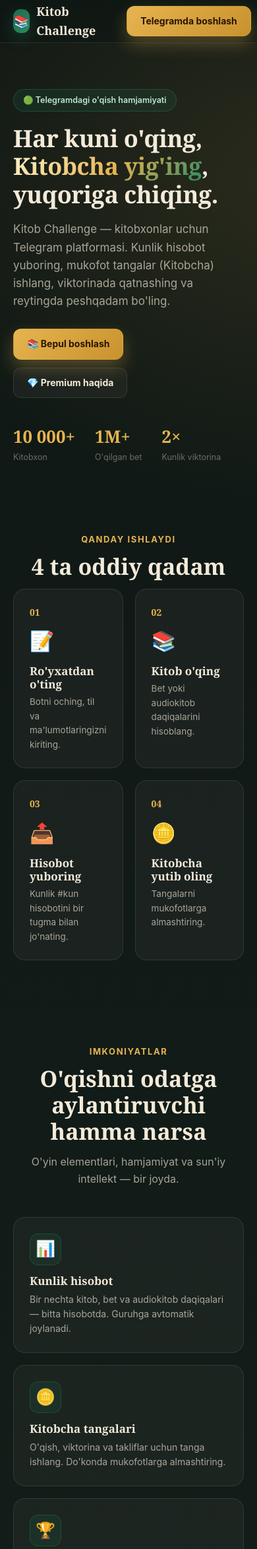
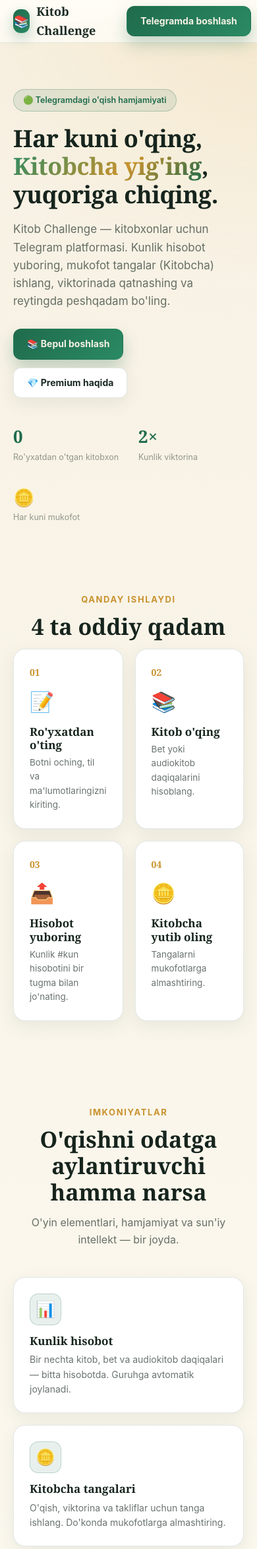
Before and after one commit to muradjanov-dev/kitob-challenge, a Django app: page / in a window 390 px wide; the page is wider, and only the part inside the window is pictured. Shown: the top 2347 px of that part at 66% size. Run offline with Django 4.2, Linux system fonts and the light colour scheme; parts of the project's set-up code (start-up, migrations or seed data) failed here and were passed over; some libraries are stand-ins or nearby versions.

Commit message:
feat: light landing redesign, real reader count, shop inside site
- Light (cream/paper) theme for the landing with dark-green primary CTA
  and a dark phone mockup for contrast.
- Hero "kitobxon" stat now shows the real, live count of registered
  readers (home view passes readers_count) instead of a hardcoded 10 000+.
- Do'kon now lives inside the site: a nav link + a dedicated shop section
  that opens /shop/. The bot reply keyboard collapses to a single 🌐 Sayt
  WebApp button (shop reachable from within the site).

Co-Authored-By: Claude Opus 4.8 <noreply@anthropic.com>

```diff
--- a/tgbot/templates/site/index.html
+++ b/tgbot/templates/site/index.html
@@ -10,28 +10,29 @@
   <script src="https://telegram.org/js/telegram-web-app.js"></script>
   <style>
     :root {
-      --bg-0: #0f1714;
-      --bg-1: #14201b;
-      --bg-2: #1b2a23;
-      --card: rgba(243,234,217,0.045);
-      --card-border: rgba(243,234,217,0.10);
-      --text: #f3ead9;
-      --text-dim: rgba(243,234,217,0.66);
-      --text-faint: rgba(243,234,217,0.40);
-      --accent: #e6b450;
-      --accent-2: #c8922e;
+      --bg-0: #f7f1e3;
+      --bg-1: #fffdf7;
+      --paper: #fffdf8;
+      --card: #ffffff;
+      --card-border: rgba(31,67,52,0.12);
+      --text: #1b2a23;
+      --text-dim: rgba(27,42,35,0.66);
+      --text-faint: rgba(27,42,35,0.46);
+      --accent: #c8922e;
+      --accent-2: #e6b450;
       --green: #1f6b4c;
       --green-2: #2a8a63;
       --serif: Georgia, "Iowan Old Style", "Times New Roman", serif;
+      --shadow: 0 8px 26px rgba(31,67,52,0.08);
       --maxw: 1120px;
     }
     * { box-sizing: border-box; margin: 0; padding: 0; -webkit-tap-highlight-color: transparent; }
     html { scroll-behavior: smooth; }
     body {
       background:
-        radial-gradient(1200px 700px at 8% -8%, rgba(31,107,76,0.28), transparent 65%),
-        radial-gradient(1000px 800px at 112% 4%, rgba(230,180,80,0.12), transparent 62%),
-        linear-gradient(180deg, var(--bg-0), var(--bg-1) 55%, var(--bg-0));
+        radial-gradient(1100px 650px at 8% -10%, rgba(31,107,76,0.10), transparent 60%),
+        radial-gradient(900px 700px at 112% 0%, rgba(230,180,80,0.16), transparent 60%),
+        linear-gradient(180deg, var(--bg-0), var(--bg-1) 55%, #f3ead9);
       color: var(--text);
       font-family: -apple-system, BlinkMacSystemFont, "Segoe UI", Roboto, Helvetica, Arial, sans-serif;
       line-height: 1.6;
@@ -39,16 +40,16 @@
       overflow-x: hidden;
     }
     .wrap { max-width: var(--maxw); margin: 0 auto; padding: 0 20px; }
-    h1, h2, h3, .serif { font-family: var(--serif); font-weight: 700; line-height: 1.18; }
+    h1, h2, h3, .serif { font-family: var(--serif); font-weight: 700; line-height: 1.18; color: #16241d; }
     a { color: inherit; text-decoration: none; }
     .gold { color: var(--accent); }
-    .em { color: var(--green-2); }
+    .em { color: var(--green); }
 
     /* ─── Header ─── */
     header {
       position: sticky; top: 0; z-index: 50;
-      backdrop-filter: blur(16px); -webkit-backdrop-filter: blur(16px);
-      background: linear-gradient(180deg, rgba(15,23,20,0.92), rgba(15,23,20,0.62));
+      backdrop-filter: blur(14px); -webkit-backdrop-filter: blur(14px);
+      background: linear-gradient(180deg, rgba(255,253,247,0.94), rgba(255,253,247,0.74));
       border-bottom: 1px solid var(--card-border);
     }
     .nav { display: flex; align-items: center; gap: 18px; height: 64px; }
@@ -57,11 +58,11 @@
       width: 36px; height: 36px; border-radius: 11px;
       background: linear-gradient(135deg, var(--green), var(--green-2));
       display: grid; place-items: center; font-size: 19px;
-      box-shadow: 0 8px 22px rgba(31,107,76,0.42);
+      box-shadow: 0 8px 20px rgba(31,107,76,0.28);
     }
     .nav .links { display: flex; gap: 22px; margin-left: 14px; }
     .nav .links a { color: var(--text-dim); font-size: 14px; transition: color .15s; }
-    .nav .links a:hover { color: var(--text); }
+    .nav .links a:hover { color: var(--green); }
     .nav .spacer { flex: 1; }
     .btn {
       display: inline-flex; align-items: center; gap: 8px;
@@ -71,12 +72,12 @@
     }
     .btn:active { transform: scale(0.97); }
     .btn-primary {
-      background: linear-gradient(135deg, var(--accent), var(--accent-2));
-      color: #2a1500; box-shadow: 0 12px 26px rgba(230,180,80,0.30);
+      background: linear-gradient(135deg, var(--green), var(--green-2));
+      color: #f6f1e6; box-shadow: 0 12px 24px rgba(31,107,76,0.26);
     }
-    .btn-primary:hover { filter: brightness(1.05); }
-    .btn-ghost { background: var(--card); border-color: var(--card-border); color: var(--text); }
-    .btn-ghost:hover { background: rgba(243,234,217,0.08); }
+    .btn-primary:hover { filter: brightness(1.04); }
+    .btn-ghost { background: var(--card); border-color: var(--card-border); color: var(--text); box-shadow: var(--shadow); }
+    .btn-ghost:hover { background: #fbf7ee; }
     .nav .menu-toggle { display: none; background: none; border: 0; color: var(--text); font-size: 24px; cursor: pointer; }
 
     /* ─── Hero ─── */
@@ -85,18 +86,18 @@
     .pill {
       display: inline-flex; align-items: center; gap: 8px;
       padding: 6px 14px; border-radius: 999px; font-size: 12.5px; font-weight: 600;
-      background: rgba(31,107,76,0.18); border: 1px solid rgba(42,138,99,0.35); color: #bfe6d3;
+      background: rgba(31,107,76,0.10); border: 1px solid rgba(31,107,76,0.26); color: var(--green);
       margin-bottom: 20px;
     }
     .hero h1 { font-size: 46px; letter-spacing: -0.5px; }
     .hero h1 .grad {
-      background: linear-gradient(135deg, #fff5cc, var(--accent) 55%, var(--green-2));
+      background: linear-gradient(135deg, var(--green-2), var(--accent) 60%, var(--green));
       -webkit-background-clip: text; background-clip: text; color: transparent;
     }
     .hero p.lead { color: var(--text-dim); font-size: 17px; margin: 18px 0 28px; max-width: 540px; }
     .hero .cta-row { display: flex; gap: 12px; flex-wrap: wrap; }
     .stats { display: flex; gap: 30px; margin-top: 38px; flex-wrap: wrap; }
-    .stat .n { font-family: var(--serif); font-size: 26px; font-weight: 700; }
+    .stat .n { font-family: var(--serif); font-size: 26px; font-weight: 700; color: var(--green); }
     .stat .l { color: var(--text-faint); font-size: 12.5px; }
 
     /* Phone mockup */
@@ -129,7 +130,7 @@
 
     /* Steps */
     .steps { display: grid; grid-template-columns: repeat(4, 1fr); gap: 18px; }
-    .step { background: var(--card); border: 1px solid var(--card-border); border-radius: 18px; padding: 24px; position: relative; }
+    .step { background: var(--card); border: 1px solid var(--card-border); border-radius: 18px; padding: 24px; box-shadow: var(--shadow); position: relative; }
     .step .num { font-family: var(--serif); font-size: 14px; color: var(--accent); font-weight: 700; }
     .step .ic { font-size: 30px; margin: 8px 0 12px; }
     .step h3 { font-size: 17px; margin-bottom: 6px; }
@@ -137,29 +138,30 @@
 
     /* Features */
     .features { display: grid; grid-template-columns: repeat(3, 1fr); gap: 18px; }
-    .feature { background: var(--card); border: 1px solid var(--card-border); border-radius: 18px; padding: 24px; transition: transform .18s, border-color .18s, box-shadow .18s; }
-    .feature:hover { transform: translateY(-4px); border-color: rgba(230,180,80,0.30); box-shadow: 0 16px 32px rgba(0,0,0,0.32); }
-    .feature .ic { width: 48px; height: 48px; border-radius: 13px; display: grid; place-items: center; font-size: 24px; background: rgba(31,107,76,0.18); border: 1px solid rgba(42,138,99,0.30); margin-bottom: 14px; }
+    .feature { background: var(--card); border: 1px solid var(--card-border); border-radius: 18px; padding: 24px; box-shadow: var(--shadow); transition: transform .18s, border-color .18s, box-shadow .18s; }
+    .feature:hover { transform: translateY(-4px); border-color: rgba(31,107,76,0.30); box-shadow: 0 16px 34px rgba(31,67,52,0.12); }
+    .feature .ic { width: 48px; height: 48px; border-radius: 13px; display: grid; place-items: center; font-size: 24px; background: rgba(31,107,76,0.10); border: 1px solid rgba(31,107,76,0.22); margin-bottom: 14px; }
     .feature h3 { font-size: 17px; margin-bottom: 7px; }
     .feature p { color: var(--text-dim); font-size: 14px; }
 
-    /* Viktorina spotlight */
+    /* Spotlight (Viktorina + Do'kon) */
     .spotlight { display: grid; grid-template-columns: 1fr 1fr; gap: 40px; align-items: center;
-      background: linear-gradient(135deg, rgba(31,107,76,0.16), rgba(230,180,80,0.06));
-      border: 1px solid var(--card-border); border-radius: 26px; padding: 40px; }
+      background: linear-gradient(135deg, rgba(31,107,76,0.10), rgba(230,180,80,0.12));
+      border: 1px solid var(--card-border); border-radius: 26px; padding: 40px; box-shadow: var(--shadow); }
     .spotlight h2 { font-size: 30px; margin-bottom: 12px; }
     .spotlight p { color: var(--text-dim); margin-bottom: 18px; }
-    .quiz-card { background: var(--bg-0); border: 1px solid var(--card-border); border-radius: 18px; padding: 20px; }
-    .quiz-card .q { font-style: italic; color: var(--text); font-size: 14.5px; padding: 12px; background: var(--bg-2); border-radius: 12px; margin-bottom: 14px; }
+    .quiz-card { background: var(--card); border: 1px solid var(--card-border); border-radius: 18px; padding: 20px; box-shadow: var(--shadow); }
+    .quiz-card .q { font-style: italic; color: var(--text); font-size: 14.5px; padding: 12px; background: #f4eee0; border-radius: 12px; margin-bottom: 14px; }
     .quiz-opt { padding: 11px 14px; border-radius: 11px; border: 1px solid var(--card-border); margin-top: 8px; font-size: 13.5px; cursor: pointer; transition: background .15s, border-color .15s; }
-    .quiz-opt:hover { border-color: var(--green-2); background: rgba(31,107,76,0.12); }
-    .quiz-opt.correct { border-color: var(--green-2); background: rgba(31,107,76,0.20); color: #bfe6d3; font-weight: 700; }
+    .quiz-opt:hover { border-color: var(--green-2); background: rgba(31,107,76,0.08); }
+    .quiz-opt.correct { border-color: var(--green-2); background: rgba(31,107,76,0.14); color: var(--green); font-weight: 700; }
+    .coin-dot { width: 36px; height: 36px; border-radius: 50%; display: inline-block; background: radial-gradient(circle at 30% 30%, #fff5cc, var(--accent-2) 55%, #b87b1d); box-shadow: 0 4px 12px rgba(200,146,46,0.30); }
 
     /* Premium */
     .plans { display: grid; grid-template-columns: 1fr 1fr; gap: 20px; max-width: 760px; margin: 0 auto; }
-    .plan { background: var(--card); border: 1px solid var(--card-border); border-radius: 22px; padding: 30px; }
-    .plan.premium { border-color: rgba(230,180,80,0.45); background: linear-gradient(160deg, rgba(230,180,80,0.10), rgba(31,107,76,0.06)); position: relative; }
-    .plan.premium .tag { position: absolute; top: -12px; right: 24px; background: linear-gradient(135deg,var(--accent),var(--accent-2)); color: #2a1500; font-size: 11px; font-weight: 800; padding: 5px 12px; border-radius: 999px; }
+    .plan { background: var(--card); border: 1px solid var(--card-border); border-radius: 22px; padding: 30px; box-shadow: var(--shadow); }
+    .plan.premium { border-color: rgba(200,146,46,0.45); background: linear-gradient(160deg, rgba(230,180,80,0.14), rgba(31,107,76,0.06)); position: relative; }
+    .plan.premium .tag { position: absolute; top: -12px; right: 24px; background: linear-gradient(135deg,var(--accent-2),var(--accent)); color: #3a2400; font-size: 11px; font-weight: 800; padding: 5px 12px; border-radius: 999px; }
     .plan h3 { font-size: 20px; }
     .plan .price { font-family: var(--serif); font-size: 30px; margin: 6px 0 16px; }
     .plan ul { list-style: none; display: flex; flex-direction: column; gap: 10px; }
@@ -233,9 +236,9 @@
           <a href="#premium" class="btn btn-ghost">💎 Premium haqida</a>
         </div>
         <div class="stats">
-          <div class="stat"><div class="n gold">10 000+</div><div class="l">Kitobxon</div></div>
-          <div class="stat"><div class="n gold">1M+</div><div class="l">O'qilgan bet</div></div>
-          <div class="stat"><div class="n gold">2×</div><div class="l">Kunlik viktorina</div></div>
+          <div class="stat"><div class="n">{{ readers_count }}</div><div class="l">Ro'yxatdan o'tgan kitobxon</div></div>
+          <div class="stat"><div class="n">2×</div><div class="l">Kunlik viktorina</div></div>
+          <div class="stat"><div class="n">🪙</div><div class="l">Har kuni mukofot</div></div>
         </div>
       </div>
       <div class="phone reveal in">
@@ -311,6 +314,32 @@
     </div>
   </section>
 
+  <!-- DO'KON -->
+  <section id="dokon">
+    <div class="wrap">
+      <div class="spotlight reveal">
+        <div>
+          <span class="sec-label" style="text-align:left">Do'kon</span>
+          <h2>Kitobchalaringizni mukofotlarga almashtiring</h2>
+          <p>O'qib yig'gan tangalaringizni (🪙 Kitobcha) haqiqiy sovrinlarga — Premium obuna, kitoblar va boshqa mukofotlarga almashtiring. Do'kon to'g'ridan-to'g'ri shu yerda, sayt ichida ochiladi.</p>
+          <a href="/shop/" class="btn btn-primary">🛍 Do'konni ochish</a>
+        </div>
+        <div class="quiz-card">
+          <div style="display:flex;align-items:center;gap:12px;margin-bottom:14px;">
+            <span class="coin-dot"></span>
+            <div>
+              <div style="font-size:11px;color:var(--text-faint);text-transform:uppercase;letter-spacing:.5px;">Sizning balansingiz</div>
+              <div class="serif" style="font-size:22px;">5 315 <span style="font-size:12px;color:var(--text-dim);font-weight:600;">Kitobcha</span></div>
+            </div>
+          </div>
+          <div class="quiz-opt">🎫 Mutolaa 1 oylik Premium — 🪙 20 000</div>
+          <div class="quiz-opt">📕 Sunniy aqidalar — 🪙 25 000</div>
+          <div class="quiz-opt">🎧 Audiokitob to'plami — 🪙 15 000</div>
+        </div>
+      </div>
+    </div>
+  </section>
+
   <!-- PREMIUM -->
   <section id="premium">
     <div class="wrap">
@@ -351,7 +380,7 @@
       <div class="faq">
         <div class="qa reveal"><button>Qanday qo'shilaman? <span class="chev">▾</span></button><div class="ans"><p>Telegramda <b>@kitob_challenge_bot</b> ni oching, "Boshlash" tugmasini bosing va ro'yxatdan o'ting. Bepul.</p></div></div>
         <div class="qa reveal"><button>Bu bepulmi? <span class="chev">▾</span></button><div class="ans"><p>Ha, asosiy imkoniyatlar bepul. Premium — qo'shimcha mukofot va funksiyalar uchun ixtiyoriy.</p></div></div>
-        <div class="qa reveal"><button>Kitobcha nima? <span class="chev">▾</span></button><div class="ans"><p>Kitobcha — o'qish, viktorina va takliflar uchun ishlanadigan mukofot tangasi. Uni do'konda real mukofotlarga almashtirasiz.</p></div></div>
+        <div class="qa reveal"><button>Kitobcha nima? <span class="chev">▾</span></button><div class="ans"><p>Kitobcha — o'qish, viktorina va takliflar uchun ishlanadigan mukofot tangasi. Uni Do'konda real mukofotlarga almashtirasiz.</p></div></div>
         <div class="qa reveal"><button>Audiokitoblar hisoblanadimi? <span class="chev">▾</span></button><div class="ans"><p>Ha. Eshitilgan daqiqalarni bet bilan bir qatorda hisobotga kiritishingiz mumkin.</p></div></div>
       </div>
     </div>
@@ -404,10 +433,10 @@
       btn.addEventListener("click", () => btn.parentElement.classList.toggle("open"));
     });
 
-    // Quiz demo — reveal correct on click
-    document.querySelectorAll(".quiz-opt").forEach(opt => {
+    // Quiz demo — dim the wrong answers on click
+    document.querySelectorAll("#viktorina .quiz-opt").forEach(opt => {
       opt.addEventListener("click", () => {
-        document.querySelectorAll(".quiz-opt").forEach(o => o.style.opacity = o.classList.contains("correct") ? "1" : "0.5");
+        document.querySelectorAll("#viktorina .quiz-opt").forEach(o => o.style.opacity = o.classList.contains("correct") ? "1" : "0.5");
       });
     });
 
--- a/tgbot/views.py
+++ b/tgbot/views.py
@@ -46,7 +46,14 @@ async def _process_with_cleanup(body_bytes: bytes) -> None:
 
 
 def home(request: HttpRequest):
-    return render(request, 'site/index.html')
+    # Real, live count of registered readers for the landing hero stat.
+    from tgbot.models import TelegramProfile
+    try:
+        count = TelegramProfile.objects.filter(is_registered=True).count()
+    except Exception:
+        count = 0
+    readers_count = f"{count:,}".replace(",", " ")  # 5 315 (nbsp separator)
+    return render(request, 'site/index.html', {"readers_count": readers_count})
 
 
 @csrf_exempt
```
Also changed, not shown: other parts of tgbot/templates/site/index.html (+14 -13 lines), tgbot/bot/keyboards/reply.py (+6 -10 lines).
